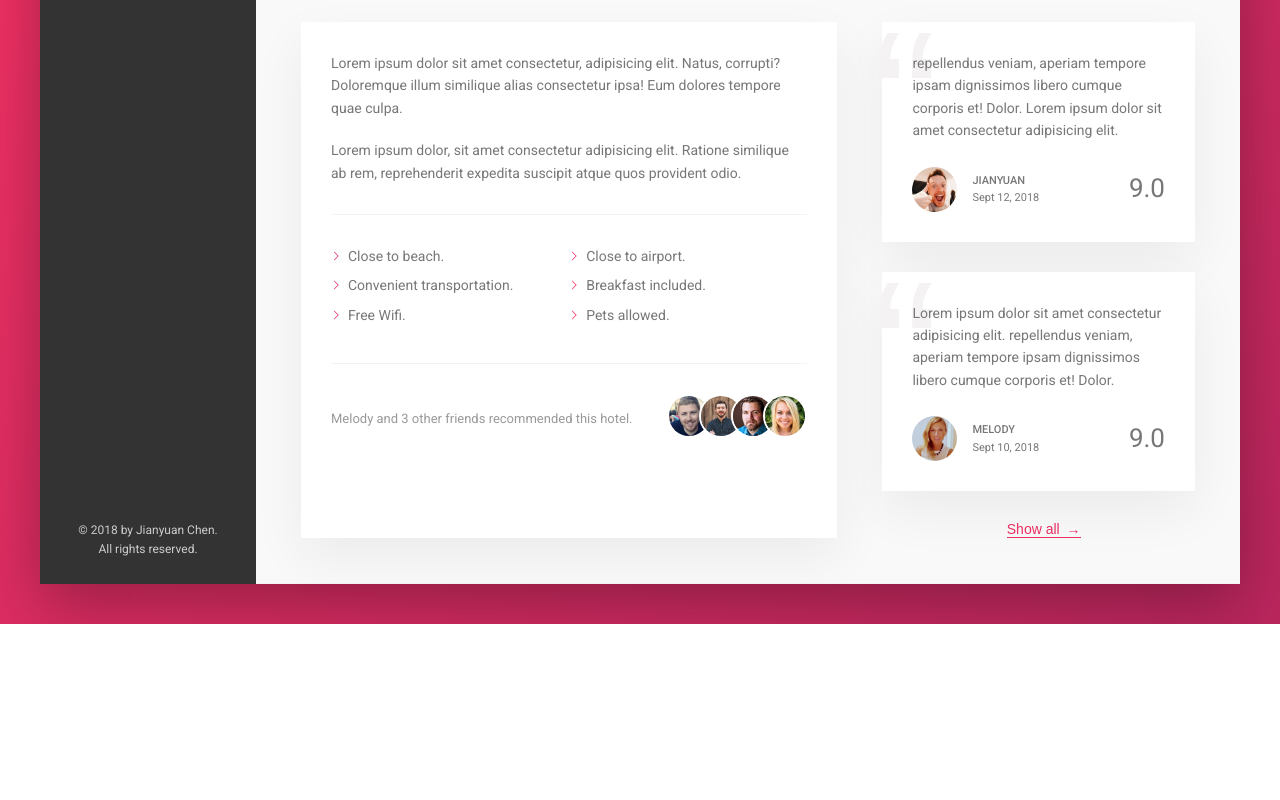
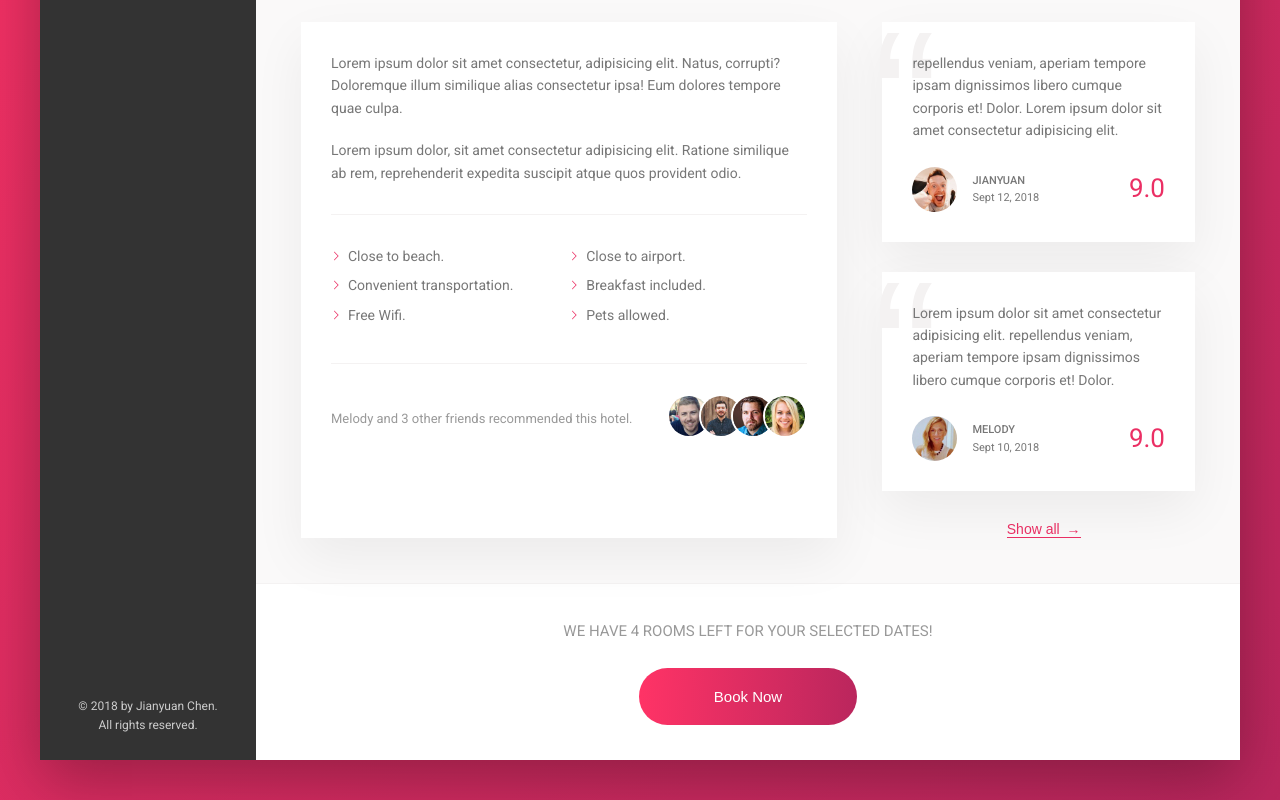
Before and after one commit to mhijack/booking, a website: page index.html in a window 1280 px wide. Shown: the part 585-1385 px from the top of the page. Before the commit the page ends 1209 px from the top, so only its background shows below. Drawn offline with Linux system fonts and the light colour scheme.

Commit message:
style book now button

```diff
--- a/index.html
+++ b/index.html
@@ -232,6 +232,22 @@
 
                 </div>
 
+                <div class="cta">
+
+                    <h2 class="cta__room-left">
+                        We have 4 rooms left for your selected dates!
+                    </h2>
+
+                    <button class="button-book">
+                        <span class="button-invisible">
+                            Only 4 rooms left
+                        </span>
+                        <span class="button-visible">
+                            Book Now
+                        </span>
+                    </button>
+
+                </div>
             </main>
 
         </div>
--- a/sass/main.scss
+++ b/sass/main.scss
@@ -35,7 +35,7 @@ Grey dark 3: #999
     --color-grey-dark-3: #999;
 
     --shadow-dark: 0 2rem 6rem rgba(0, 0, 0, 0.3);
-    --shadow-light: 0 2rem 5rem rgba(0, 0, 0, .06);
+    --shadow-light: 0 2rem 5rem rgba(0, 0, 0, 0.06);
     --line: var(--color-grey-light-2) 1px solid;
 }
 
@@ -43,6 +43,7 @@ Grey dark 3: #999
 * {
     margin: 0;
     padding: 0;
+    -webkit-font-smoothing: antialiased;
 }
 
 *,
@@ -400,11 +401,11 @@ body {
     }
     50% {
         transform: scale(1.05);
-        box-shadow: 0 0.1rem 2rem rgba(0, 0, 0, .5);
+        box-shadow: 0 0.1rem 2rem rgba(0, 0, 0, 0.5);
     }
     100% {
         transform: scale(1);
-        box-shadow: none
+        box-shadow: none;
     }
 }
 
@@ -449,7 +450,7 @@ body {
         margin-bottom: 0.7rem;
     }
     &__item:before {
-        content: "";
+        content: '';
         display: inline-block;
         height: 1rem;
         width: 1rem;
@@ -495,11 +496,9 @@ body {
     }
 
     &__friends {
-
     }
 
     &__friend {
-
     }
 }
 
@@ -515,7 +514,7 @@ body {
     position: relative;
 
     &:before {
-        content: "\201C";
+        content: '\201C';
         position: absolute;
         top: -8rem;
         left: -1rem;
@@ -555,11 +554,72 @@ body {
     }
 
     &__user-date {
-
     }
 
     &__rating {
         font-size: 2.6rem;
         align-self: center;
+        color: var(--color-primary);
     }
 }
+
+// BOOK NOW section
+.cta {
+    // same style can be achieved without flex-box but included in here to practice purpose
+    text-align: center;
+    padding: 3.5rem 0;
+    color: var(--color-grey-dark-3);
+
+    &__room-left {
+        margin-bottom: 2.5rem;
+        font-size: 1.5rem;
+        font-family: 'Roboto', sans-serif;
+        text-transform: uppercase;
+        font-weight: 400;
+    }
+
+    .button-book {
+        border: none;
+        font-size: 1.5rem;
+        cursor: pointer;
+        background-image: linear-gradient(
+            to right,
+            var(--color-primary-light),
+            var(--color-primary-dark)
+        );
+        color: #fff;
+        border-radius: 100px;
+        position: relative;
+
+        overflow: hidden;
+
+        &:hover {
+            .button-visible,
+            .button-invisible {
+                transform: translateY(100%);
+            }
+        }
+    }
+
+    .button-visible,
+    .button-invisible {
+        display: inline-block;
+        padding: 2rem 7.5rem;
+        transition: transform 0.3s;
+    }
+
+    .button-visible {
+    }
+
+    .button-invisible {
+        display: inline-block;
+        position: absolute;
+        left: 0;
+        top: -100%;
+        padding: 2rem;
+        color: white;
+
+        height: 100%;
+        width: 100%;
+    }
+}
```
Also changed, not shown: css/style.css.
